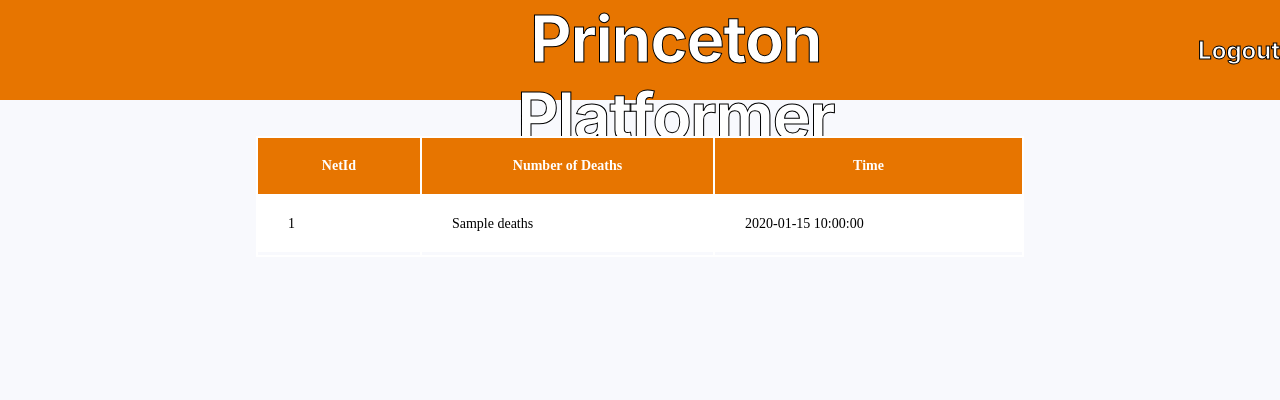
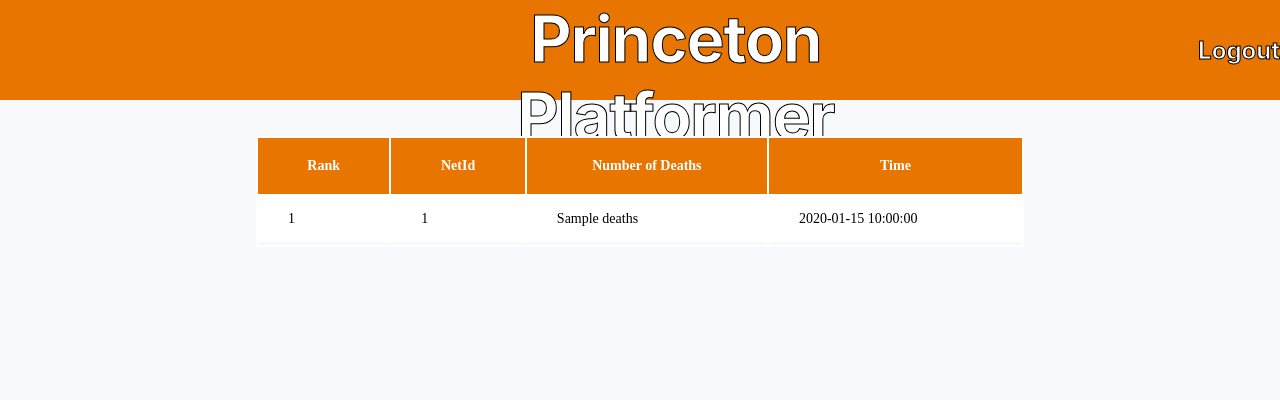
Before and after one commit to ICanHang23/PrincetonPlatformer, a Flask app: page /leaderboard?lvl=2 in a window 1280 px wide. Shown: the top 400 px of the page. Run offline with Flask 3, Linux system fonts and the light colour scheme; a database or web service that is not in the repository returns one stand-in record (values such as "Sample title"); some libraries are stand-ins or nearby versions.

Commit message:
Rank is now displayed on leaderboard

```diff
--- a/Site/db_tools.py
+++ b/Site/db_tools.py
@@ -46,7 +46,6 @@
         query += "ORDER BY run_id DESC"
         curr.execute(query)
         rows = curr.fetchall()
-        print(rows)
         output = rows[0][0] + 1 if len(rows) != 0 else 1
     conn.commit()
     conn.close()
--- a/Site/main.py
+++ b/Site/main.py
@@ -102,7 +102,7 @@
         return flask.redirect('/')
     table_info = query_leaderboard(lvl)
 
-    limit = 3 # Number of rows on table at once
+    limit = 10 # Number of rows on table at once
     if pg * limit > len(table_info):
         pg = len(table_info) // limit
         pg += 1 if len(table_info) % limit != 0 else 0
--- a/Site/static/styles/style.css
+++ b/Site/static/styles/style.css
@@ -126,7 +126,7 @@
 .table tbody th,
 .table tbody td {
     border: none;
-    padding: 20px 30px;
+    padding: 15px 30px;
     border-bottom: 3px solid #f8f9fd;
     font-size: 14px;
 }
--- a/Site/templates/leaderboard.html
+++ b/Site/templates/leaderboard.html
@@ -11,6 +11,7 @@
             <table class="table" id="overviewsTable">
                 <thead class="thead-primary">
                     <tr>
+                        <th>Rank</th>
                         <th>NetId</th>
                         <th>Number of Deaths</td>
                         <th>Time</td>
@@ -21,6 +22,7 @@
                 {% for row in table[(pg - 1) * limit: pg * limit] %}
                 <tbody>
                     <tr>
+                        <td>{{ loop.index + (pg - 1) * limit }}</td>
                         <td>{{ row[0] }}</td>
                         <td>{{ row[1] }}</td>
                         <td>{{ row[2] }}</td>
--- a/Site/utils.py
+++ b/Site/utils.py
@@ -20,9 +20,9 @@
     netid = flask.session.get('username', None) if netid == '' else netid
     run_id = db_tools.get_next_run_id(netid)
     print("Run ID: ", run_id)
-    lvl = flask.request.form.get('lvl', 1)
-    deaths = flask.request.form.get('deaths', 0)
-    time = flask.request.form.get('time', 50)
+    lvl = flask.request.form.get('lvl', 1) or 1
+    deaths = flask.request.form.get('deaths', 0) or 0
+    time = flask.request.form.get('time', 50) or 50
     params = {
         'run_id': run_id,
         'netid': netid,
```
